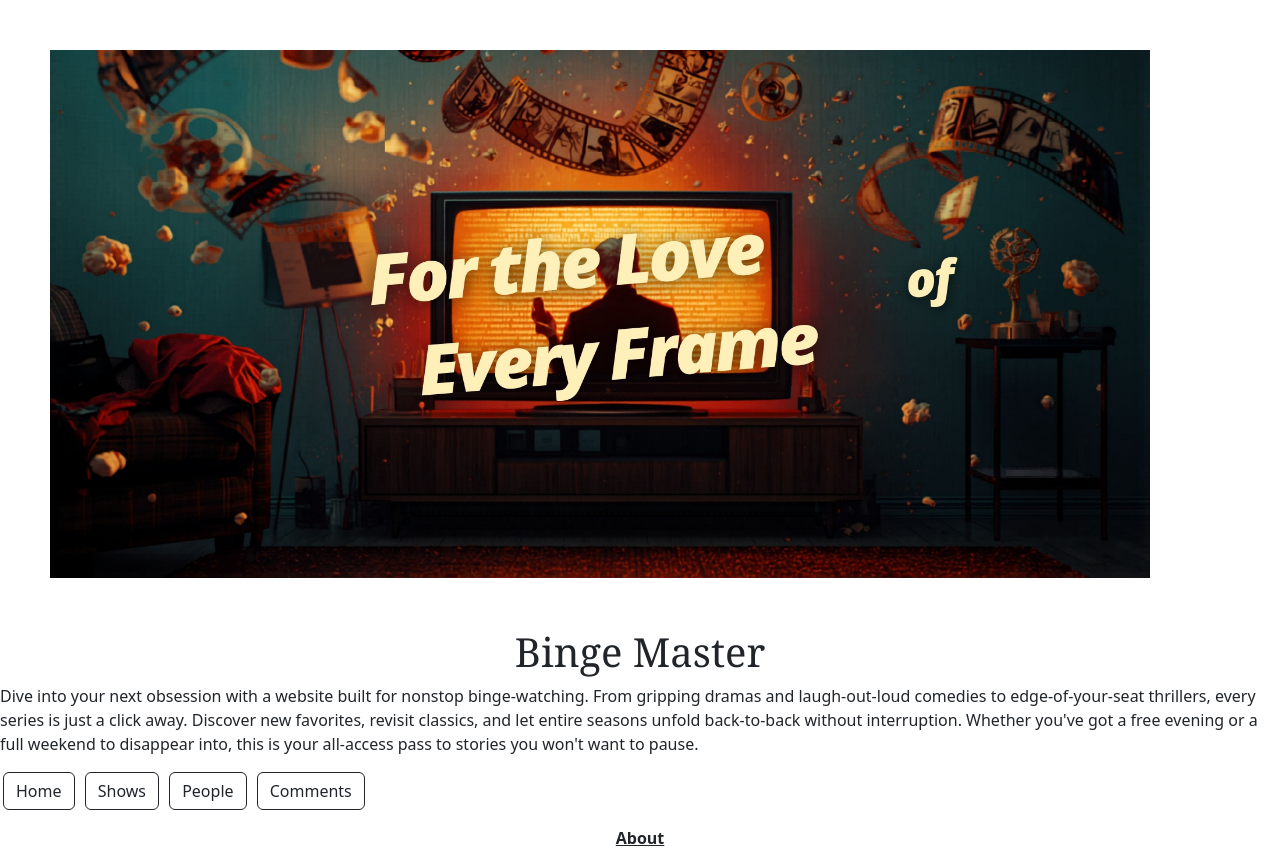
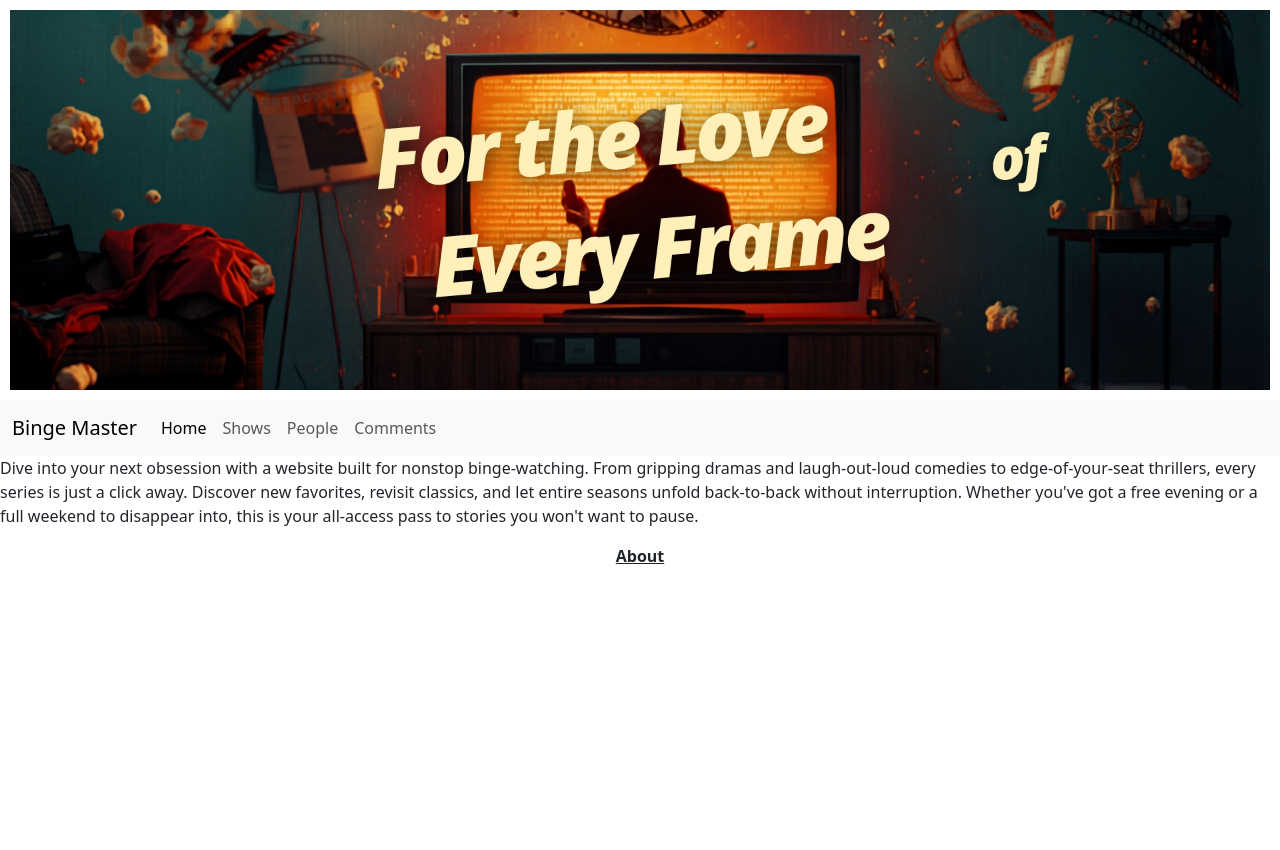
Before and after one commit to IslaChaos13/SDI-Project-1, a website: page index.html in a window 1280 px wide. After the commit the page ends 800 px from the top, so only its background shows below. Drawn offline with nearby package versions, Linux system fonts and the light colour scheme; no server answers.

Commit message:
Design changes, saving before i break it again

```diff
--- a/index.html
+++ b/index.html
@@ -12,18 +12,36 @@
 
 <body>
     <div id = "home">
+    <img src="images/1.jpg" alt="Movie Lover">
+    </div>
 
-    <img src="images/1.jpg" alt="Movie Lover">
-    <h1>Binge Master</h1>
+<nav class="navbar navbar-expand-lg bg-body-tertiary">
+    <div class="container-fluid">
+    <a class="navbar-brand" href="#">Binge Master</a>
+    <button class="navbar-toggler" type="button" data-bs-toggle="collapse" data-bs-target="#navbarNav" aria-controls="navbarNav" aria-expanded="false" aria-label="Toggle navigation">
+    <span class="navbar-toggler-icon"></span>
+    </button>
+    <div class="collapse navbar-collapse" id="navbarNav">
+      <ul class="navbar-nav">
+        <li class="nav-item">
+          <a class="nav-link active" aria-current="page" href="index.html">Home</a>
+        </li>
+        <li class="nav-item">
+          <a class="nav-link" href="./pages/shows.html">Shows</a>
+        </li>
+        <li class="nav-item">
+          <a class="nav-link" href="./pages/people.html">People</a>
+        </li>
+           <li class="nav-item">
+          <a class="nav-link" href="./pages/comments.html">Comments</a>
+        </li>
+      </ul>
+    </div>
+  </div>
+</nav>
+
     <p>Dive into your next obsession with a website built for nonstop binge-watching. From gripping dramas and laugh-out-loud comedies to edge-of-your-seat thrillers, every series is just a click away. Discover new favorites, revisit classics, and let entire seasons unfold back-to-back without interruption. Whether you've got a free evening or a full weekend to disappear into, this is your all-access pass to stories you won't want to pause.
 </p>
-    <ul class="navBar">
-        <li><button id="homeBtn" type="button" class="btn btn-outline-dark">Home</button></li>
-        <li><button id="showBtn" type="button" class="btn btn-outline-dark">Shows</button></li>
-        <li><button id="pplBtn" type="button" class="btn btn-outline-dark">People</button></li>
-        <li><button id="commentsBtn" type="button" class="btn btn-outline-dark">Comments</button></li>
-    </ul>
-
 
 <div id="showDetails"></div>
 
--- a/styles/main-styles.css
+++ b/styles/main-styles.css
@@ -1,34 +1,12 @@
 #home{
+align-items: center;
     img{
-        padding: 50px;
-        justify-content: center;
-        width: 1200px;
-        height: 628px;
-    }
+        object-fit: cover;
+        padding: 10px;
+        width: 100vw;
+        height: 50vh;
+}}
 
-    h1{
-    font-family: Cambria;
-    text-align: center;
-    }
-
-    p{
-        background-color: white;
-    }
-}
-
-
-.navBar{
-    align-items: end;
-    list-style-type: none;
-    gap: 0;
-    padding: 0;
-
-
-    li{
-        display: inline-block;
-        margin: 0 3px;
-    }
-}
 
 
 
--- a/styles/survey.css
+++ b/styles/survey.css
@@ -13,8 +13,6 @@
 #surveyPage-h2{
     font-family: Cambria;
     font-size: xx-large;
-
-    color: red;
 }
 
 #header{
@@ -23,13 +21,7 @@
     align-items: center;
 }
 
-.navBar{
-    display: grid;
-    grid-template-columns: 1fr 1fr 1fr 1fr;
-    list-style-type: none;
-    gap: 5px;
-    padding: 10px;
-}
+
 
 #survey{
     display: flexbox;
```
Also changed, not shown: pages/comments.html (+25 -8 lines), pages/people.html (+29 -15 lines), pages/shows.html (+29 -13 lines), styles/shows.css (+12 -38 lines).
